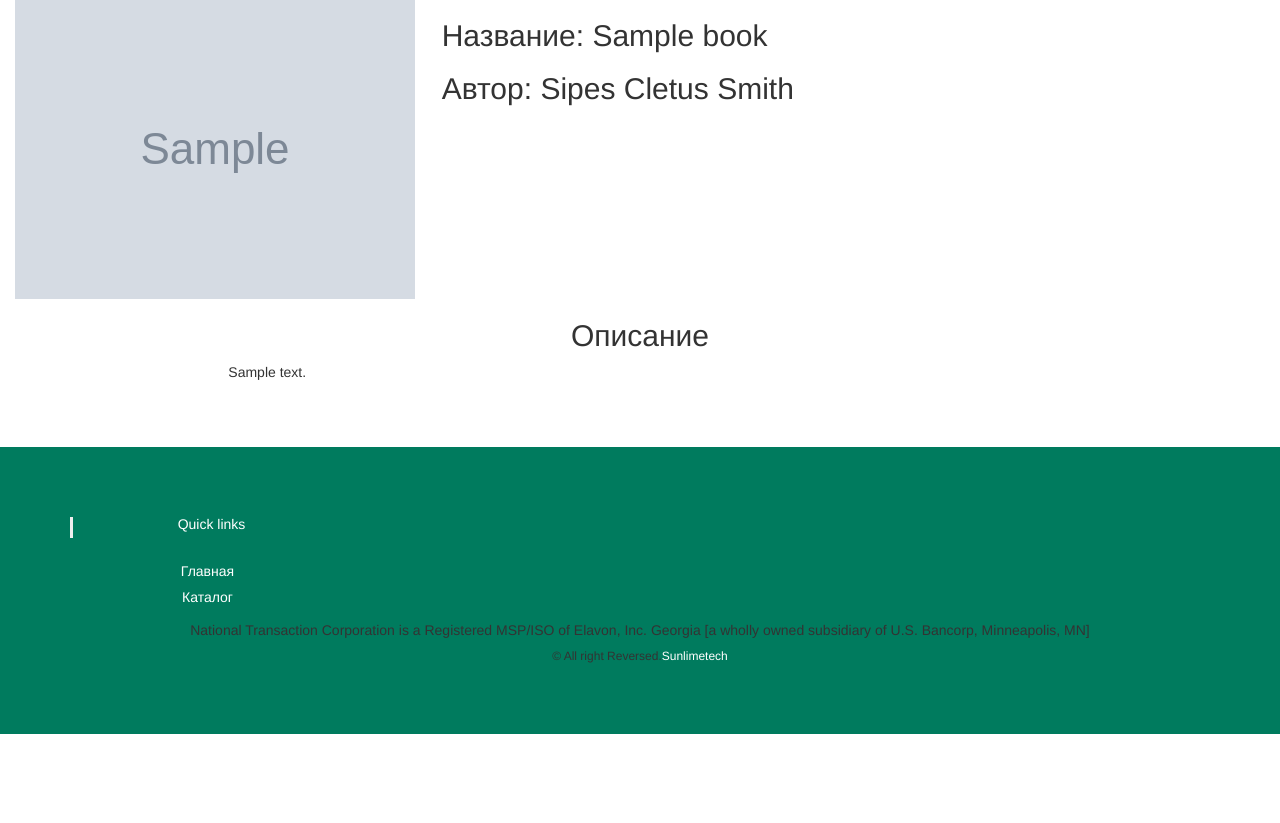
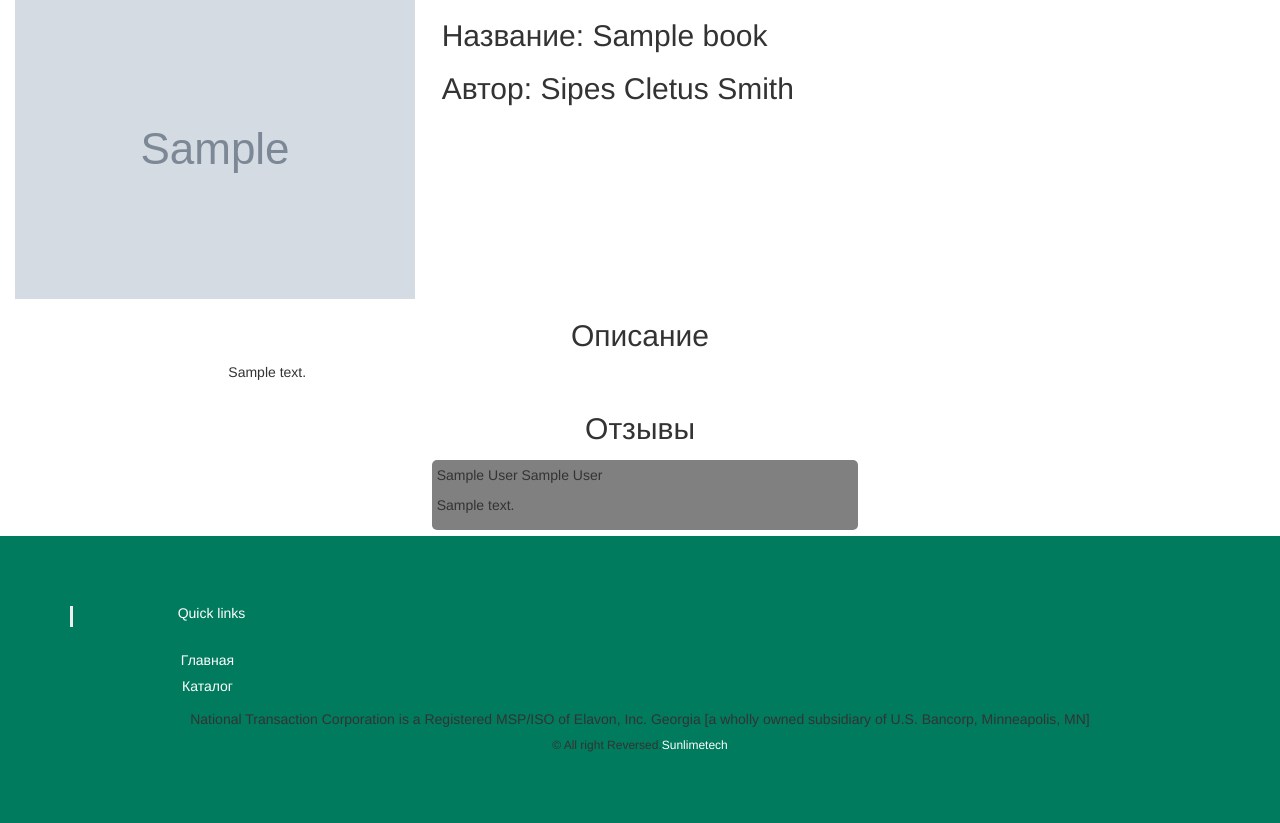
Before and after one commit to Mracobes9/MyBookSite, a Rails app: page /books/1 in a window 1280 px wide. Shown: the part 125-948 px from the top of the page. Before the commit the page ends 859 px from the top, so only its background shows below. Run offline with Rails 7, Linux system fonts and the light colour scheme; data comes from the database, SQL or seed files in the repository; tables that the repository leaves empty hold one stand-in row (values such as "Sample post"); grey boxes marked "Sample" are stand-in pictures; style sheets or scripts are compiled from the project's sources; parts of the project's set-up code (start-up, migrations or seed data) failed here and were passed over; some libraries are stand-ins or nearby versions.

Commit message:
Add show comments in book page

```diff
--- /dev/null
+++ b/app/assets/javascripts/comments.coffee
@@ -0,0 +1,3 @@
+# Place all the behaviors and hooks related to the matching controller here.
+# All this logic will automatically be available in application.js.
+# You can use CoffeeScript in this file: http://coffeescript.org/
--- /dev/null
+++ b/app/assets/stylesheets/comments.scss
@@ -0,0 +1,10 @@
+// Place all the styles related to the Comments controller here.
+// They will automatically be included in application.css.
+// You can use Sass (SCSS) here: http://sass-lang.com/
+#comment_body
+{
+    background-color:gray;
+    padding: 5px;
+    border-radius: 5px;
+    margin:5px;
+}
--- /dev/null
+++ b/app/controllers/comments_controller.rb
@@ -0,0 +1,3 @@
+class CommentsController < ApplicationController
+
+end
--- /dev/null
+++ b/app/helpers/comments_helper.rb
@@ -0,0 +1,2 @@
+module CommentsHelper
+end
--- a/app/views/books/show.html.erb
+++ b/app/views/books/show.html.erb
@@ -18,3 +18,7 @@
         <div class="col-md-2"></div>
     </div>
 </div>
+<div class="container-fluid">
+    <h2 class="text-center">Отзывы</h2>
+    <%= render @book.comments%>
+</div>
--- /dev/null
+++ b/app/views/comments/_comment.html.erb
@@ -0,0 +1,12 @@
+<div class="row">
+    <div class="col-md-4">
+
+    </div>
+    <div class="col-md-4" id="comment_body">
+        <p class="author"><%= "#{comment.user.second_name} #{comment.user.name}"%></p>
+        <p class="text"><%= comment.text%></p>
+    </div>
+    <div class="col-md-4">
+
+    </div>
+</div>
```
Also changed, not shown: test/controllers/comments_controller_test.rb (added, +7 -0 lines).
